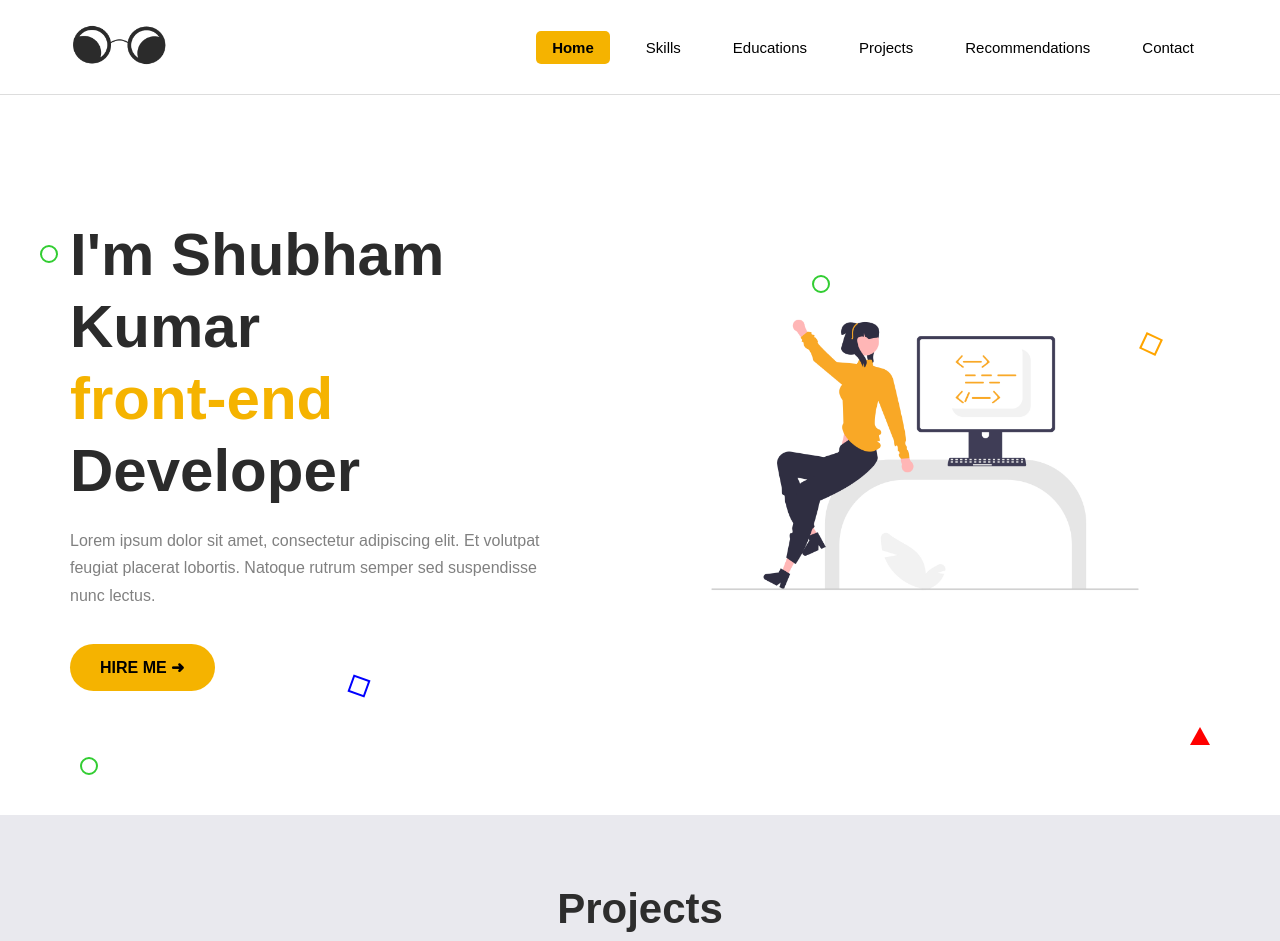
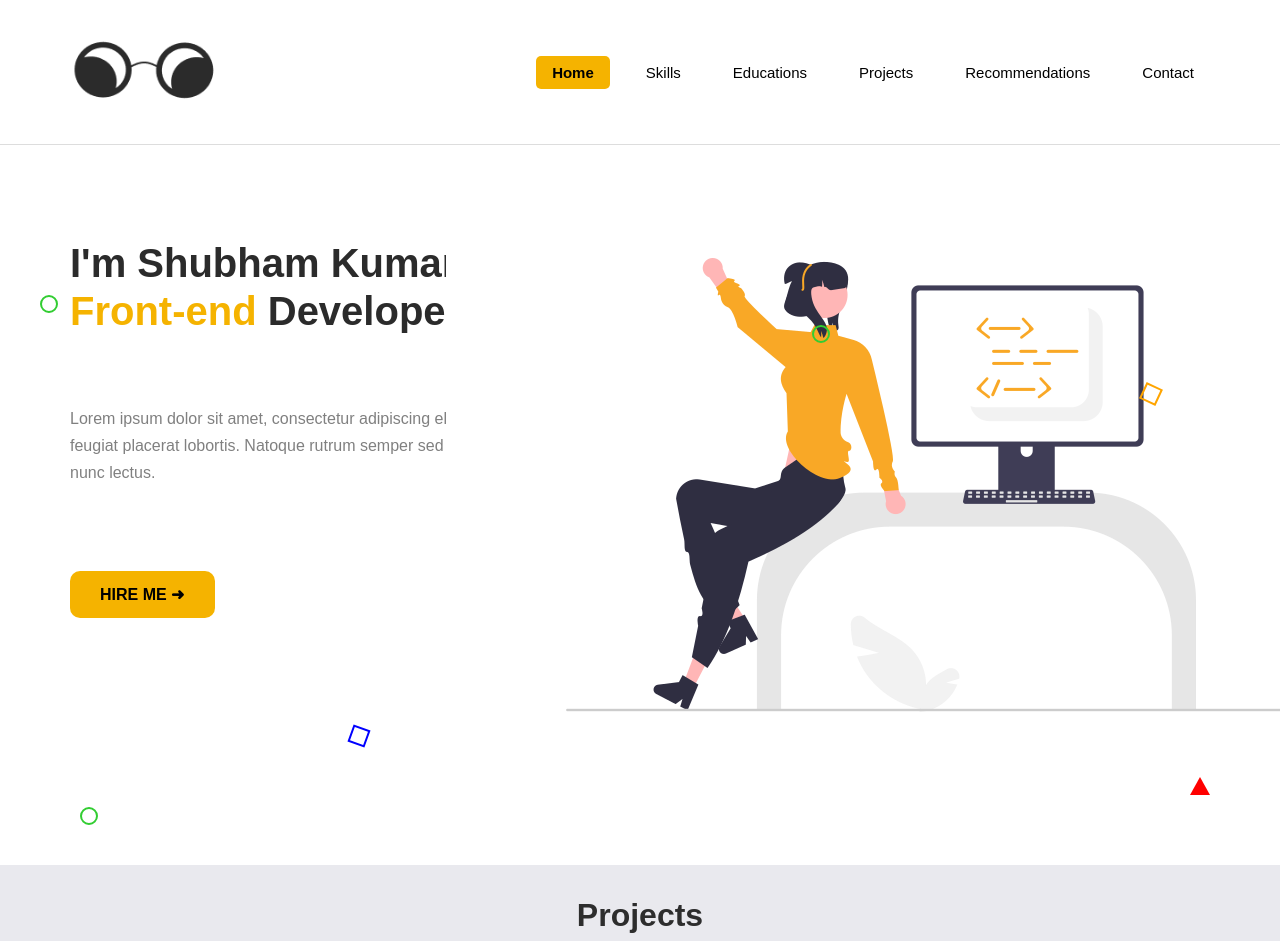
Before and after one commit to Shubham91998/Assignment-JTG, a plain HTML site: page index.html in a window 1280 px wide. Shown: the top 941 px of the page. Drawn offline with Linux system fonts and the light colour scheme.

Commit message:
final update

```diff
--- a/CSS/styles.css
+++ b/CSS/styles.css
@@ -18,7 +18,7 @@ html {
 nav {
   width: 100%;
   background: white;
-  padding: 20px 70px;
+  padding: 35px 70px;
   display: flex;
   justify-content: space-between;
   align-items: center;
@@ -28,8 +28,8 @@ nav {
 }
 
 .logo-img {
-  width: 100px;
-  height: 50px;
+  width: 150px;
+  height: 70px;
   object-fit: contain;
 }
 
@@ -78,7 +78,7 @@ nav {
   display: flex;
   justify-content: space-between;
   align-items: center;
-  padding-top: 50px;
+  padding-top: 10px;
   padding-bottom: 50px;
   padding-left: 70px;
   padding-right: 70px;
@@ -92,10 +92,11 @@ nav {
 }
 
 .hero-text h1 {
-  font-size: 60px;
+  font-size: 40px;
   line-height: 1.2;
-  margin-bottom: 20px;
+  margin-bottom: 70px;
   color: #2b2b2b;
+  margin-top: -3cm;
 }
 
 .hero-text span {
@@ -115,8 +116,9 @@ nav {
   padding-left: 30px;
   padding-right: 30px;
   border: none;
+  margin-top: 50px;
   background: #f5b300;
-  border-radius: 30px;
+  border-radius: 10px;
   font-size: 16px;
   font-weight: bold;
   cursor: pointer;
@@ -137,7 +139,6 @@ nav {
 
 .hero-image img {
   width: 100%;
-  max-width: 650px;
   height: auto;
 }
 
@@ -350,12 +351,14 @@ nav {
 .project-heading {
   text-align: center;
   margin-bottom: 50px;
+  margin-top: -1cm;
 }
 
 .project-heading h1 {
-  font-size: 42px;
+  font-size: 32px;
   color: #2d2d2d;
-  margin-bottom: 15px;
+  margin-bottom: 10px;
+
 }
 
 .project-heading p {
@@ -465,10 +468,11 @@ nav {
 .recommend-heading {
   text-align: center;
   margin-bottom: 50px;
+  margin-top: -1cm;
 }
 
 .recommend-heading h1 {
-  font-size: 42px;
+  font-size: 32px;
   margin-bottom: 15px;
   color: #2d2d2d;
 }
@@ -610,7 +614,7 @@ nav {
 }
 
 .contact-left h1 {
-  font-size: 42px;
+  font-size: 32px;
   margin-bottom: 30px;
   color: #2d2d2d;
 }
@@ -670,7 +674,7 @@ nav {
 }
 
 .contact-right h1 {
-  font-size: 42px;
+  font-size: 32px;
   margin-bottom: 30px;
   color: #2d2d2d;
 }
@@ -763,7 +767,7 @@ nav {
 .top-logos {
   width: 100%;
   display: flex;
-  justify-content: space-between;
+  justify-content: space-around;
   align-items: center;
   flex-wrap: wrap;
   gap: 20px;
--- a/index.html
+++ b/index.html
@@ -44,7 +44,7 @@
 
     <div class="hero-text">
       <h1>I'm Shubham Kumar <br>
-        <span>front-end</span> Developer
+        <span>Front-end</span> Developer
       </h1>
 
 
@@ -60,7 +60,7 @@
     </div>
     <div class="hero-image">
 
-      <img src="assets/images/hero1.png" alt="developer image">
+      <img style="width: 1000px;" src="assets/images/hero1.png" alt="developer image">
 
     </div>
 
```
